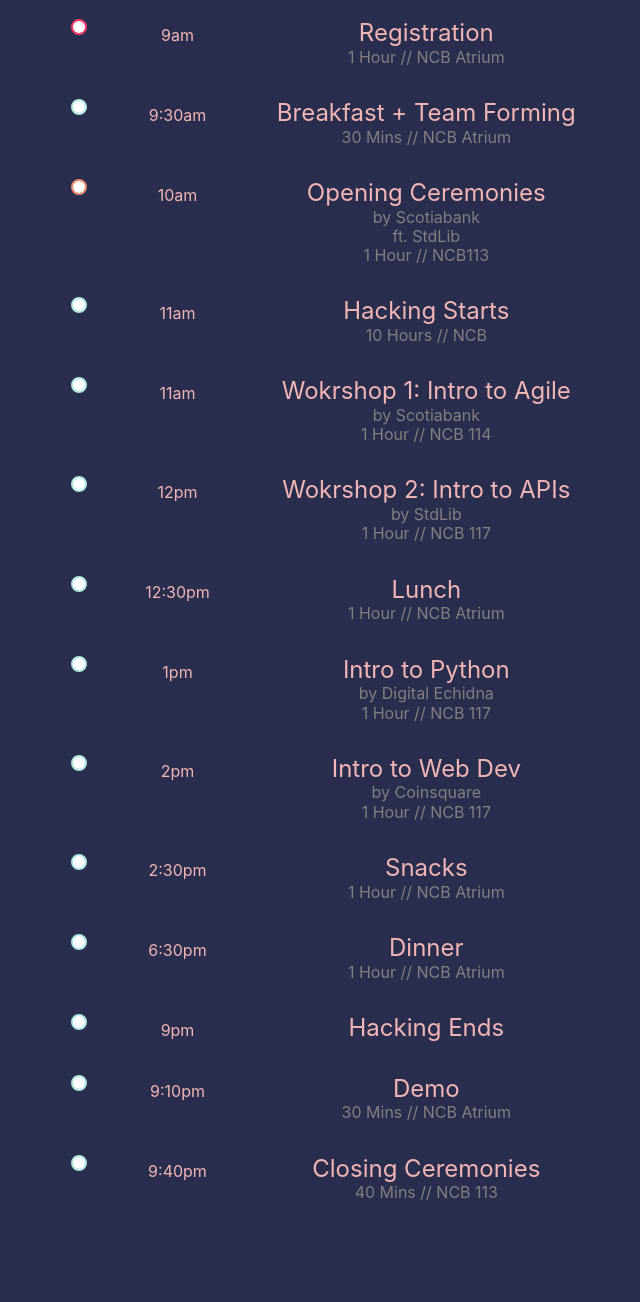
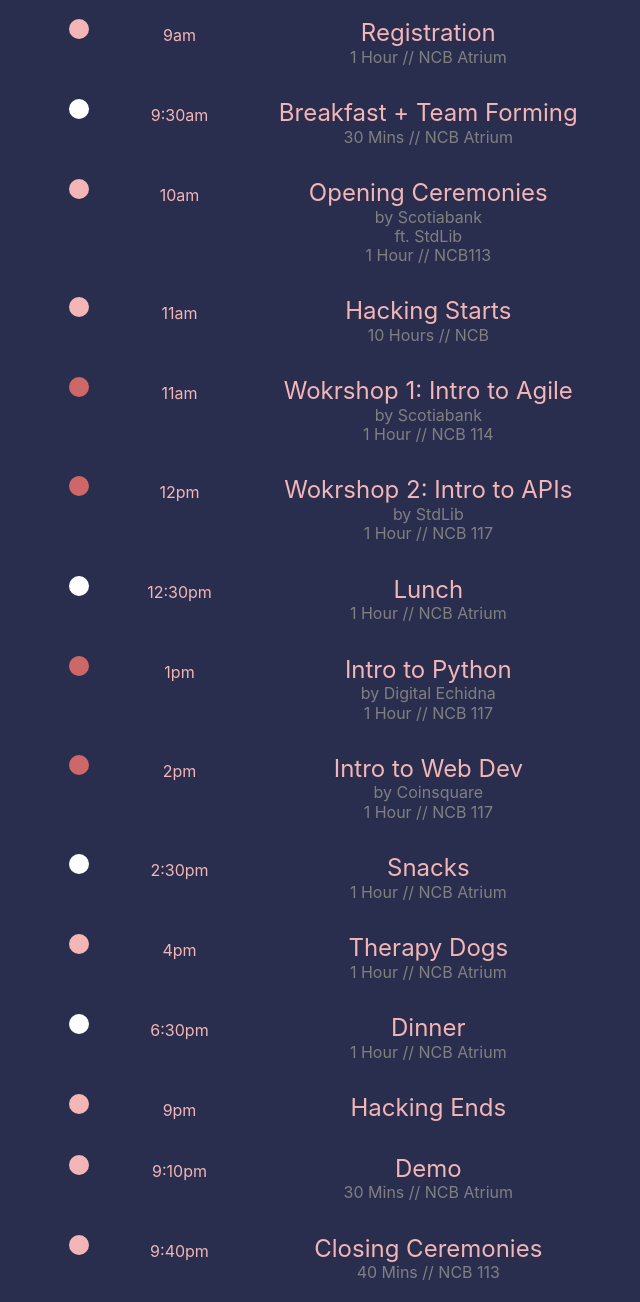
Before and after one commit to vywu/shehacks, a website with bundled scripts: page main.html in a window 1280 px wide. Shown: the part 1417-2719 px from the top of the page, without its empty margins (320-960 px from the left). Built offline with nearby package versions, Linux system fonts and the light colour scheme.

Commit message:
updated the bullets

```diff
--- a/css/timeline.css
+++ b/css/timeline.css
@@ -34,15 +34,15 @@
 }
 
 .timeline .bullet.pink {
-  border: 2px solid #F93B69;
+  border: 10px solid #f3b5b5;
 }
 
-.timeline .bullet.green {
-  border: 2px solid #B0E8E2;
+.timeline .bullet.white {
+  border: 10px solid white;
 }
 
 .timeline .bullet.orange {
-  border: 2px solid #EB8B6E;
+  border: 10px solid #ce6767;
 }
 
 .timeline .time {
--- a/main.html
+++ b/main.html
@@ -197,7 +197,7 @@
         </div>
       </li>
       <li>
-        <div class="bullet green"></div>
+        <div class="bullet white"></div>
         <div class="time">9:30am</div>
         <div class="desc">
           <h3>Breakfast + Team Forming</h3>
@@ -206,7 +206,7 @@
         </div>
       </li>
       <li>
-        <div class="bullet orange"></div>
+        <div class="bullet pink"></div>
         <div class="time">10am</div>
         <div class="desc">
           <h3>Opening Ceremonies</h3> <h4>by Scotiabank</h4><h4>ft. StdLib</h4>
@@ -214,7 +214,7 @@
         </div>
       </li>
       <li>
-        <div class="bullet green"></div>
+        <div class="bullet pink"></div>
         <div class="time">11am</div>
         <div class="desc">
           <h3>Hacking Starts</h3>
@@ -222,7 +222,7 @@
         </div>
       </li>
       <li>
-        <div class="bullet green"></div>
+        <div class="bullet orange"></div>
         <div class="time">11am</div>
         <div class="desc">
           <h3>Wokrshop 1: Intro to Agile</h3> <h4>by Scotiabank</h4>
@@ -230,7 +230,7 @@
         </div>
       </li>
        <li>
-        <div class="bullet green"></div>
+        <div class="bullet orange"></div>
         <div class="time">12pm</div>
         <div class="desc">
           <h3>Wokrshop 2: Intro to APIs</h3> <h4>by StdLib</h4>
@@ -238,7 +238,7 @@
         </div>
       </li>
        <li>
-        <div class="bullet green"></div>
+        <div class="bullet white"></div>
         <div class="time">12:30pm</div>
         <div class="desc">
           <h3>Lunch</h3>
@@ -246,7 +246,7 @@
         </div>
       </li>
       <li>
-        <div class="bullet green"></div>
+        <div class="bullet orange"></div>
         <div class="time">1pm</div>
         <div class="desc">
           <h3>Intro to Python</h3> <h4>by Digital Echidna</h4>
@@ -254,7 +254,7 @@
         </div>
       </li>
         <li>
-        <div class="bullet green"></div>
+        <div class="bullet orange"></div>
         <div class="time">2pm</div>
         <div class="desc">
           <h3>Intro to Web Dev</h3> <h4>by Coinsquare</h4>
@@ -262,7 +262,7 @@
         </div>
       </li>
       <li>
-        <div class="bullet green"></div>
+        <div class="bullet white"></div>
         <div class="time">2:30pm</div>
         <div class="desc">
           <h3>Snacks</h3>
@@ -270,8 +270,16 @@
         </div>
       </li>
       <li>
+      <li>
+        <div class="bullet pink"></div>
+        <div class="time">4pm</div>
+        <div class="desc">
+          <h3>Therapy Dogs</h3>
+          <h4>1 Hour // NCB Atrium</h4>
+        </div>
+      </li>
           <li>
-        <div class="bullet green"></div>
+        <div class="bullet white"></div>
         <div class="time">6:30pm</div>
         <div class="desc">
           <h3>Dinner</h3>
@@ -279,14 +287,14 @@
         </div>
       </li>
           <li>
-        <div class="bullet green"></div>
+        <div class="bullet pink"></div>
         <div class="time">9pm</div>
         <div class="desc">
           <h3>Hacking Ends</h3>
         </div>
       </li>
       <li>
-        <div class="bullet green"></div>
+        <div class="bullet pink"></div>
         <div class="time">9:10pm</div>
         <div class="desc">
           <h3>Demo</h3>
@@ -294,7 +302,7 @@
         </div>
       </li>
       <li>
-        <div class="bullet green"></div>
+        <div class="bullet pink"></div>
         <div class="time">9:40pm</div>
         <div class="desc">
           <h3>Closing Ceremonies</h3>
@@ -409,7 +417,7 @@
       </div>
       <div id="bronze"  class="spons" style="text-align:center;">
         <a href="https://www.mckinsey.com/ca">
-          <img class="spon" src='assets/logos/mckinsey.jpg'>
+          <img class="spon" height="60px" src='assets/logos/mckinsey.jpg'>
         </a>
         <a href="https://www.wealthsimple.com/en-ca/">
           <img class="spon" src='assets/logos/wealthsimple.png'>
```
